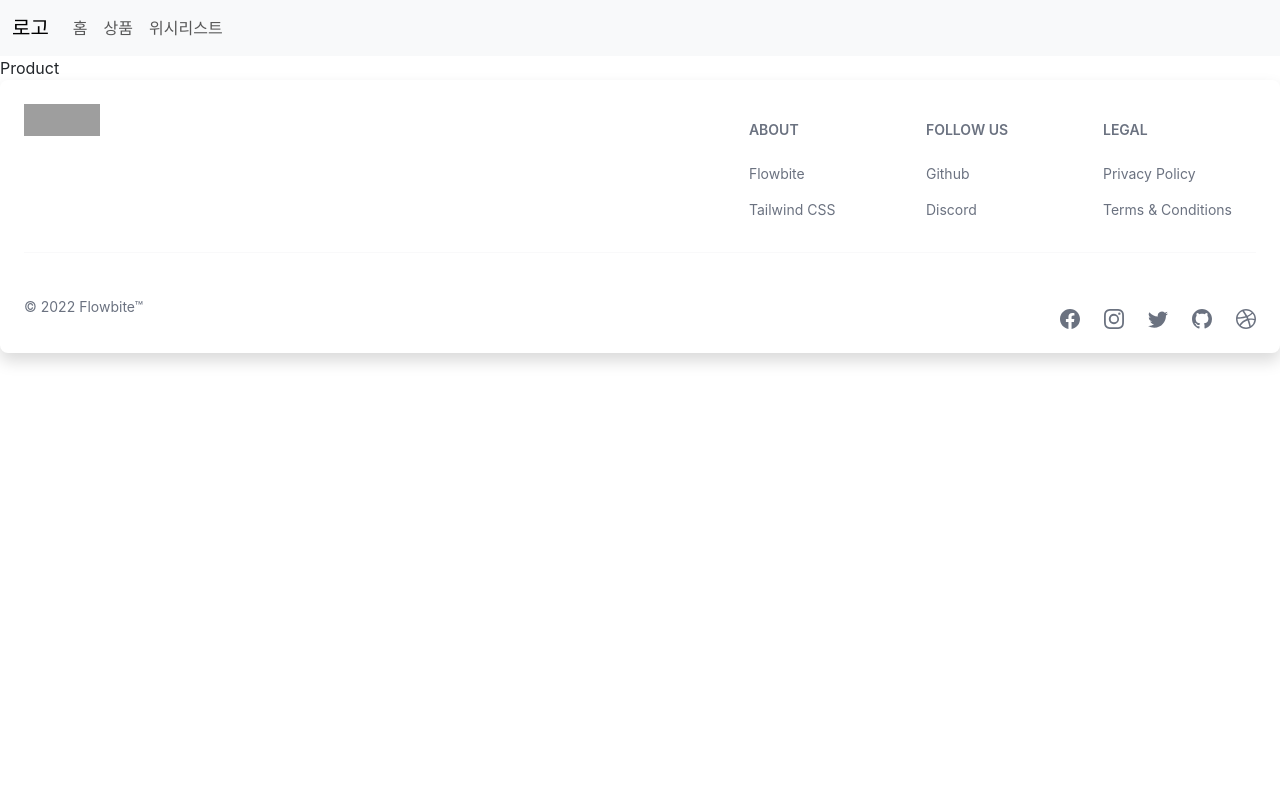
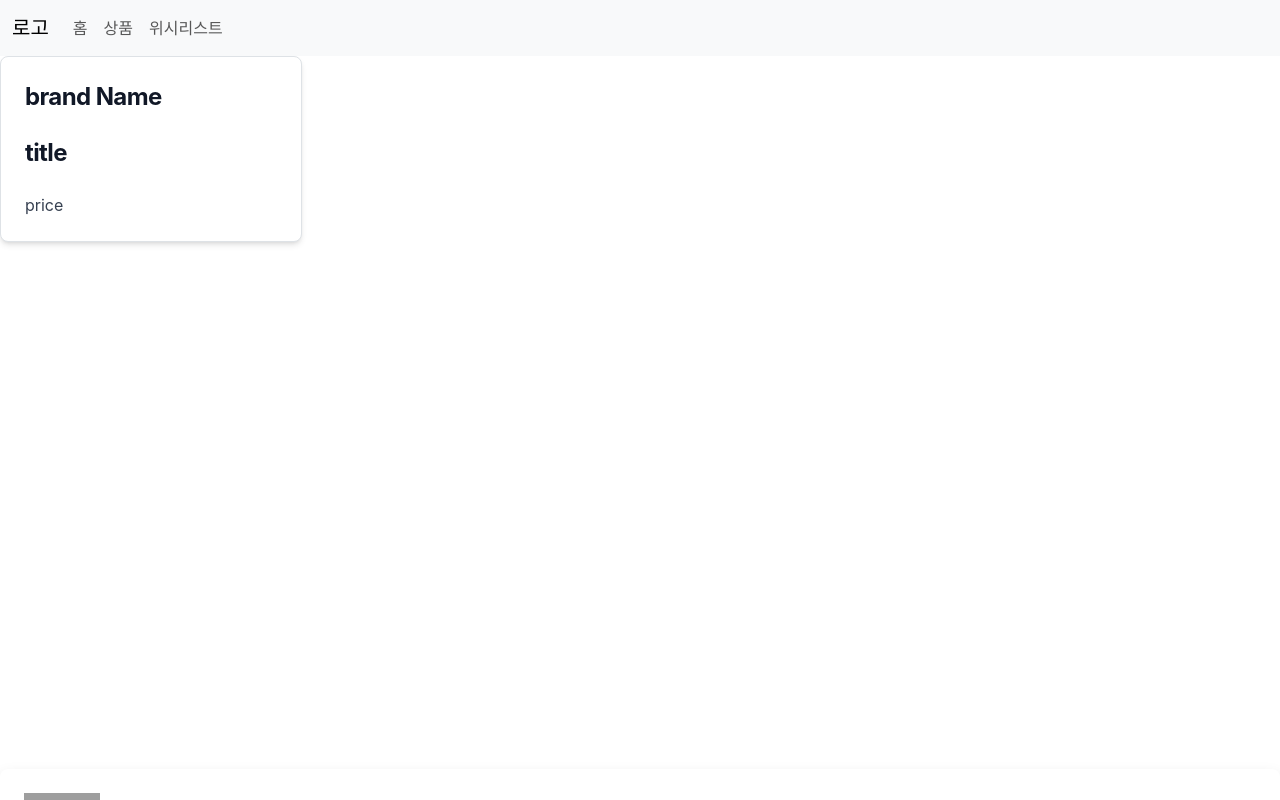
Before and after one commit to popop25/PDA-mini-macbook, a React (Create React App) app in the folder front/: page /product in a window 1280 px wide. Shown: the top 800 px of the page. Built offline with nearby package versions, Linux system fonts and the light colour scheme; grey boxes are pictures that could not be loaded.

Commit message:
footer 수정

```diff
--- a/front/src/Components/Common/ComponentFooter.jsx
+++ b/front/src/Components/Common/ComponentFooter.jsx
@@ -9,6 +9,11 @@ import {
 
 export default function ComponentFooter() {
   return (
+    <div className="flex flex-col min-h-screen">
+      <div className="flex-grow">
+        {/* 여기에 페이지의 나머지 내용을 넣으세요. 이 부분이 화면을 채우며 footer를 아래로 밀어냅니다. */}
+      </div>
+      {/* Footer 부분 */}
       <Footer container>
         <div className="w-full">
           <div className="grid w-full justify-between sm:flex sm:justify-between md:flex md:grid-cols-1">
@@ -39,14 +44,14 @@ export default function ComponentFooter() {
                 <Footer.Title title="Legal" />
                 <Footer.LinkGroup col>
                   <Footer.Link href="#">Privacy Policy</Footer.Link>
-                <Footer.Link href="#">Terms &amp; Conditions</Footer.Link>
+                  <Footer.Link href="#">Terms & Conditions</Footer.Link>
                 </Footer.LinkGroup>
               </div>
             </div>
           </div>
           <Footer.Divider />
           <div className="w-full sm:flex sm:items-center sm:justify-between">
-          <Footer.Copyright href="#" by="Flowbite™" year={2022} />
+            <Footer Copyright href="#" by="Flowbite™" year={2022} />
             <div className="mt-4 flex space-x-6 sm:mt-0 sm:justify-center">
               <Footer.Icon href="#" icon={BsFacebook} />
               <Footer.Icon href="#" icon={BsInstagram} />
@@ -57,5 +62,6 @@ export default function ComponentFooter() {
           </div>
         </div>
       </Footer>
+    </div>
   );
 }
--- a/front/src/Product/Main.jsx
+++ b/front/src/Product/Main.jsx
@@ -1,7 +1,24 @@
 import React from "react";
+import { Card } from "flowbite-react";
 
 const Product = () => {
-  return <div>Product</div>;
+  return (
+    <div className="grid grid-cols-4 gap-4">
+      <Card
+        className="max-w-sm"
+        imgAlt="Meaningful alt text for an image that is not purely decorative"
+        imgSrc=""
+      >
+        <h5 className="text-2xl font-bold tracking-tight text-gray-900 dark:text-white">
+          brand Name
+        </h5>
+        <h5 className="text-2xl font-bold tracking-tight text-gray-900 dark:text-white">
+          title
+        </h5>
+        <p className="font-normal text-gray-700 dark:text-gray-400">price</p>
+      </Card>
+    </div>
+  );
 };
 
 export default Product;
```
Lines whose indentation alone changed are shown as unchanged.
